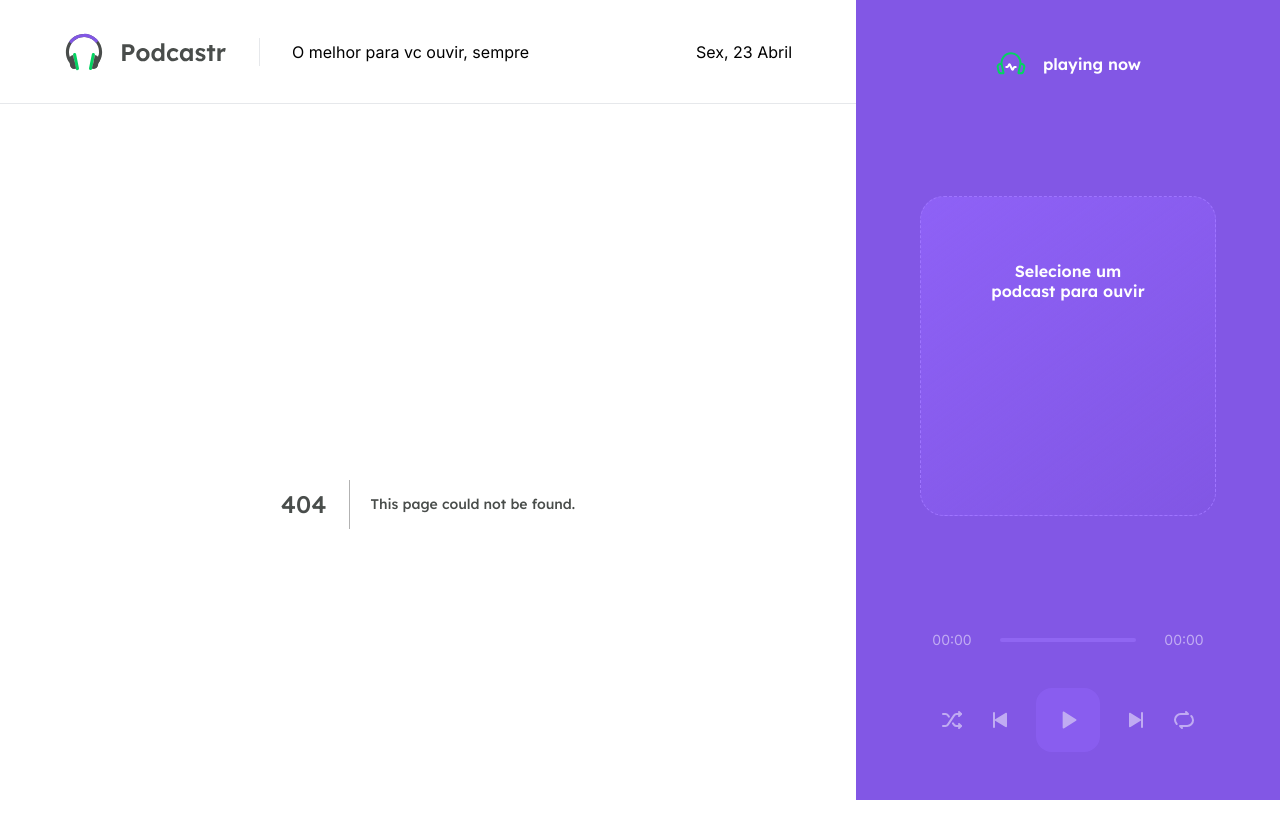
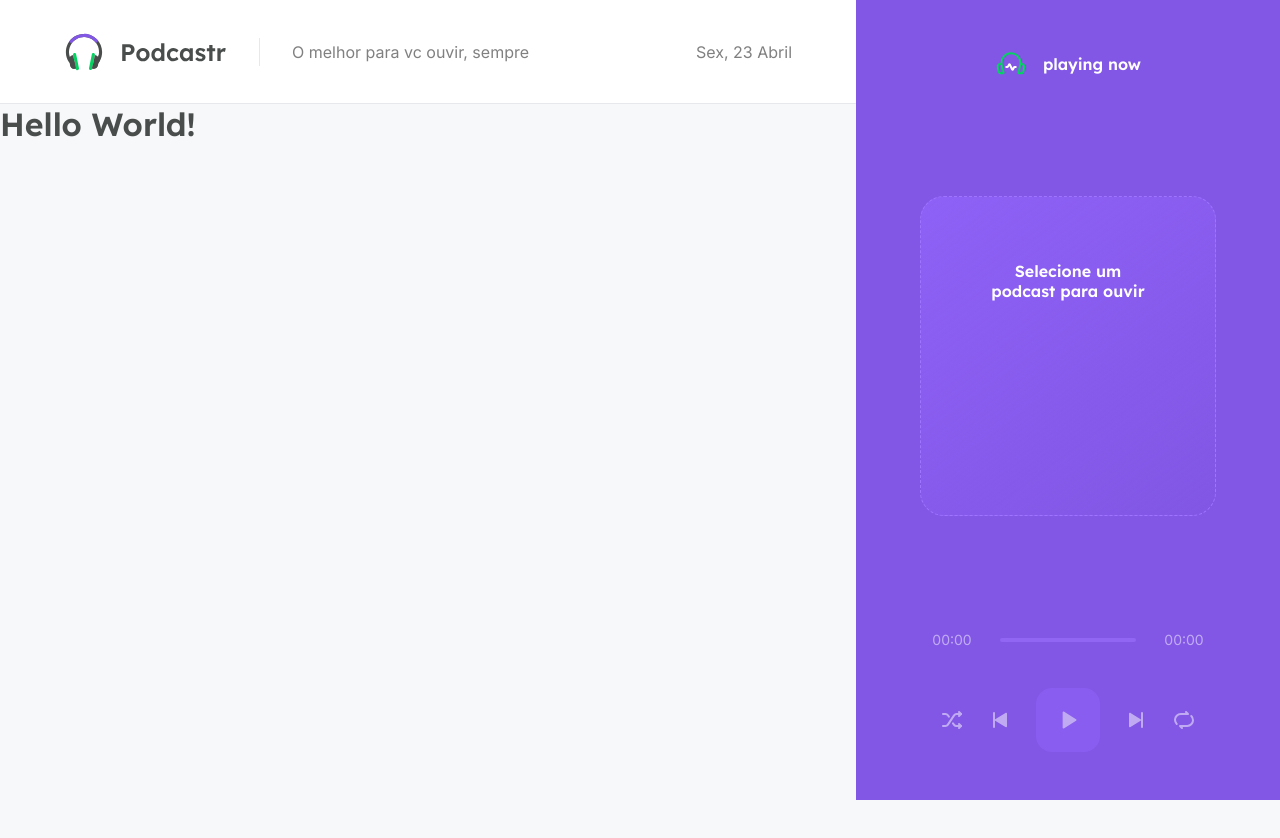
Before and after one commit to dekopossas/podcasterNLW, a Next.js app in the folder podcaster-nlw-next/: page /episode/1 in a window 1280 px wide. Before the commit this address had no page. Shown: the top 838 px of the page. After the commit the page ends 800 px from the top, so only its background shows below. Built offline with nearby package versions, Linux system fonts and the light colour scheme.

Commit message:
comecando coceito de slug

```diff
--- /dev/null
+++ b/podcaster-nlw-next/src/pages/episode/[slug].tsx
@@ -0,0 +1,6 @@
+export default function Episode() {
+  return (
+    <h1>Hello World!</h1>
+  )
+
+}
```
